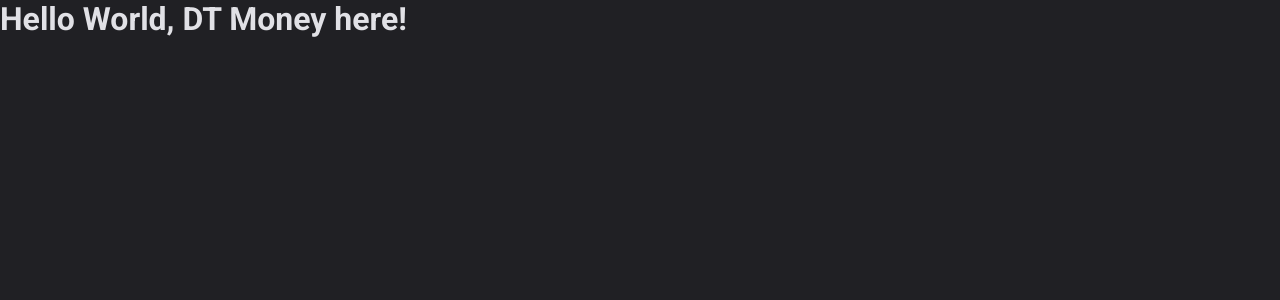
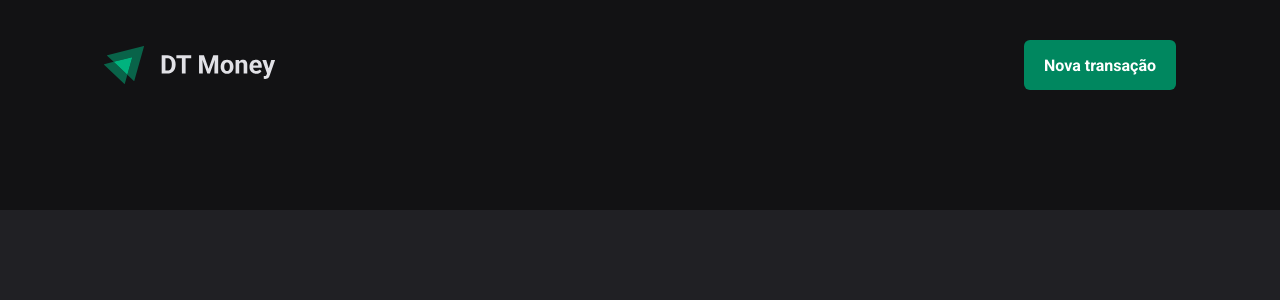
Before and after one commit to c4mpos-dev/dt-money, a React (Vite) app: page / in a window 1280 px wide. Shown: the top 300 px of the page. Built offline with nearby package versions, Linux system fonts and the light colour scheme.

Commit message:
Header component

```diff
--- a/src/App.tsx
+++ b/src/App.tsx
@@ -1,13 +1,16 @@
 import { ThemeProvider } from "styled-components"
+
 import { defaultTheme } from "./styles/themes/default";
 import { GLobalStyle } from "./styles/global";
+
+import { Transactions } from "./pages/Transactions";
 
 export function App() {
   return (
     <ThemeProvider theme={defaultTheme}>
       <GLobalStyle />
 
-      <h1>Hello World, DT Money here!</h1>
+      <Transactions />
     </ThemeProvider>
   );
 }
--- /dev/null
+++ b/src/components/Header/index.tsx
@@ -0,0 +1,15 @@
+import { HeaderContainer, HeaderContent, NewTransactionButton } from "./styles";
+
+import logoImgWithText from "../../assets/ignite-with-text-logo.svg";
+
+export function Header() {
+    return (
+        <HeaderContainer>
+            <HeaderContent>
+                <img src={logoImgWithText} />
+
+                <NewTransactionButton>Nova transação</NewTransactionButton>
+            </HeaderContent>
+        </HeaderContainer>
+    );
+}
--- /dev/null
+++ b/src/components/Header/styles.ts
@@ -0,0 +1,33 @@
+import styled from "styled-components";
+
+export const HeaderContainer = styled.header`
+    background: ${props => props.theme["gray-900"]};
+    padding: 2.5rem 0 7.5rem;
+`;
+
+export const HeaderContent = styled.div`
+    width: 100%;
+    max-width: 1120px;
+    margin: 0 auto;
+    padding: 0 1.5rem;
+
+    display: flex;
+    justify-content: space-between;
+    align-items: center;
+`;
+
+export const NewTransactionButton = styled.button`
+    height: 50px;
+    border: 0;
+    background: ${props => props.theme["green-500"]};
+    color: ${props => props.theme.white};
+    font-weight: bold;
+    padding: 0 1.25rem;
+    border-radius: 6px;
+    cursor: pointer;
+
+    &:hover {
+        background: ${props => props.theme["green-700"]};
+        transition: background-color 0.2s;
+    }
+`;
--- /dev/null
+++ b/src/pages/Transactions/index.tsx
@@ -0,0 +1,9 @@
+import { Header } from "../../components/Header";
+
+export function Transactions() {
+    return (
+        <div>
+            <Header />
+        </div>
+    );
+}
```
Also changed, not shown: src/assets/ignite-with-text-logo.svg (added), src/pages/Transactions/styles.ts (added).
